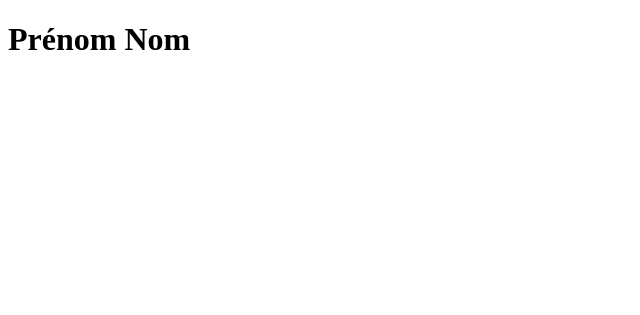
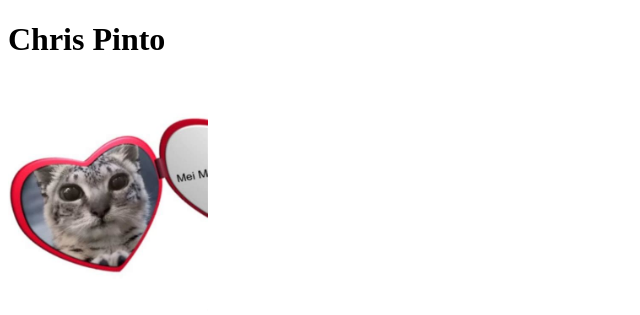
Before and after one commit to osintkitty/mon-premier-projet, a plain HTML site: page index.html in a window 1280 px wide. Shown: the whole page, without its empty margins (0-640 px from the left). Drawn offline with Linux system fonts and the light colour scheme.

Commit message:
Ajoute ma photo + Regler le soucis de l'exercice d'avant

```diff
--- a/index.html
+++ b/index.html
@@ -5,6 +5,7 @@
 <title>Ma page</title>
 </head>
 <body>
-<h1>Prénom Nom</h1>
+<h1>Chris Pinto</h1>
+<img src="photo.jpg" alt="Ma photo" width="200">
 </body>
 </html>
```
Also changed, not shown: photo.jpg (added).
